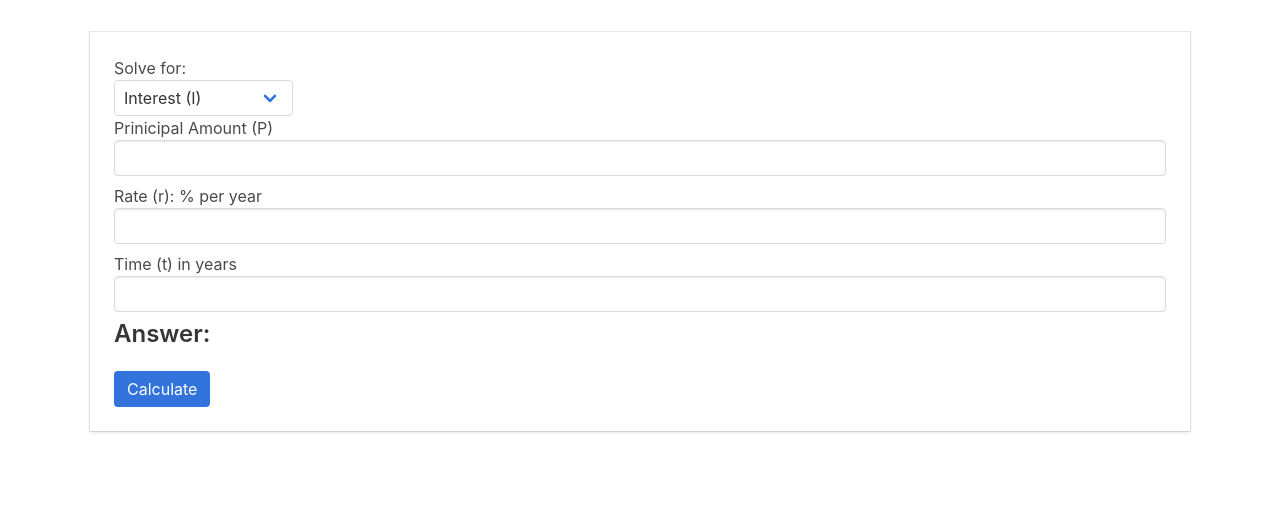
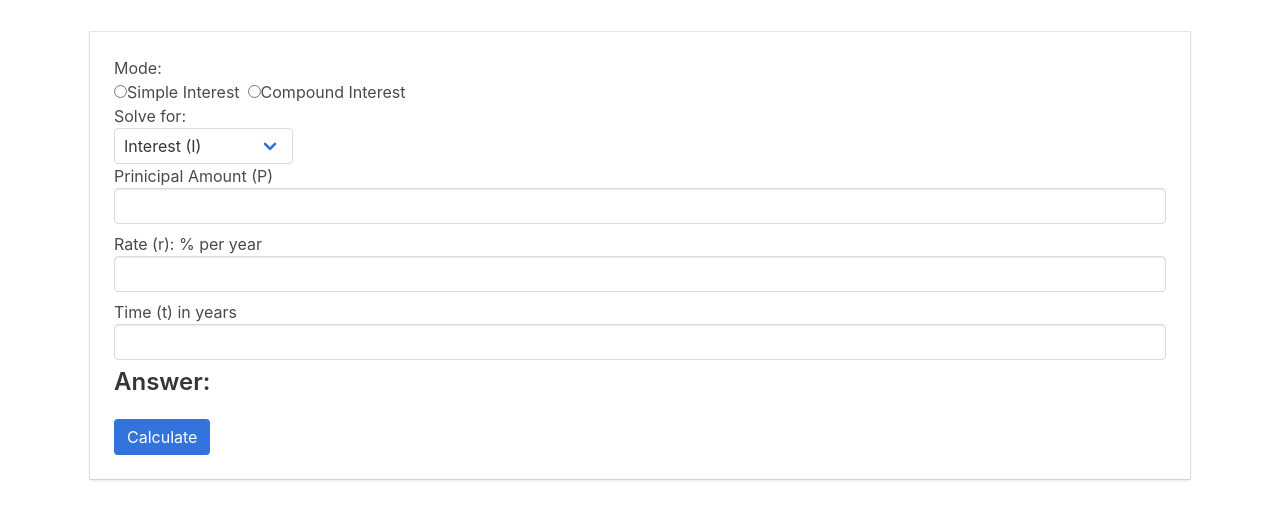
Before and after one commit to jonathanfrancisco/interest-calculator, a React (Create React App) app: page / in a window 1280 px wide. Shown: the top 520 px of the page. Built offline with nearby package versions, Linux system fonts and the light colour scheme.

Commit message:
Add change mode

```diff
--- a/src/components/InterestCalculator/InterestCalculator.js
+++ b/src/components/InterestCalculator/InterestCalculator.js
@@ -16,6 +16,7 @@ class InterestCalculator extends Component {
     constructor(props) {
         super(props);
         this.state = {
+            mode: '',
             solveFor: 'interest',
             principal: '',
             rate: '',
@@ -23,12 +24,19 @@ class InterestCalculator extends Component {
             totalAmount: '',
             answer: ''
         }
+        this.handleChangeMode = this.handleChangeMode.bind(this);
         this.handleSolveForChange = this.handleSolveForChange.bind(this);
         this.handlePrincipalChange = this.handlePrincipalChange.bind(this);
         this.handleRateChange = this.handleRateChange.bind(this);
         this.handleTimeChange = this.handleTimeChange.bind(this);
         this.handleTotalAmountChange = this.handleTotalAmountChange.bind(this);
         this.handleCalculate = this.handleCalculate.bind(this);
+    }
+
+    handleChangeMode(e) {
+        this.setState({
+            mode: e.target.value
+        });
     }
 
     handleSolveForChange(event) {
@@ -115,13 +123,12 @@ class InterestCalculator extends Component {
 
     }
 
-
     render() {
         return (
             <div className='interest-calculator card'>
                 <div className='card-content'>
                     <form onSubmit={this.handleCalculate}>
-                        <Settings onSolveForChange={this.handleSolveForChange}/>
+                        <Settings onChangeMode={this.handleChangeMode} onSolveForChange={this.handleSolveForChange}/>
                         <InputDisplay solveFor={this.state.solveFor}
                                     principal={this.state.principal}
                                     rate={this.state.rate}
--- a/src/components/Settings/Settings.js
+++ b/src/components/Settings/Settings.js
@@ -5,6 +5,17 @@ import React from 'react';
 const Settings = (props) => {
     return (
         <React.Fragment>
+        <p>Mode:</p>
+       <div className="control">
+        <label className="radio">
+            <input onChange={props.onChangeMode} value='simple' type="radio" name="mode"/>
+            Simple Interest
+        </label>
+        <label className="radio">
+            <input onChange={props.onChangeMode} value='compound' type="radio" name="mode"/>
+            Compound Interest
+        </label>
+        </div>
         <p>Solve for:</p>
         <div className='interest-calculator__solve-for-display select'>
             <select onChange={props.onSolveForChange}>
```
